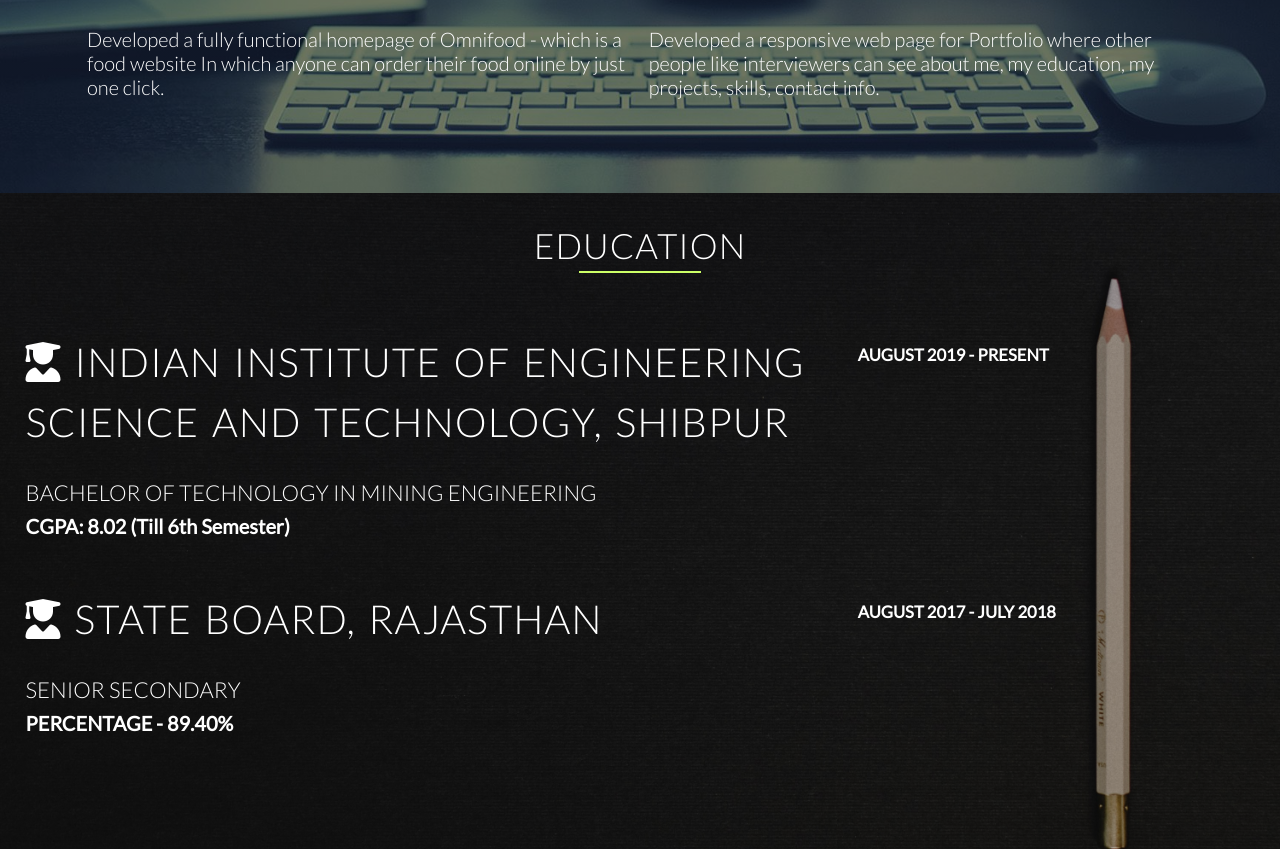
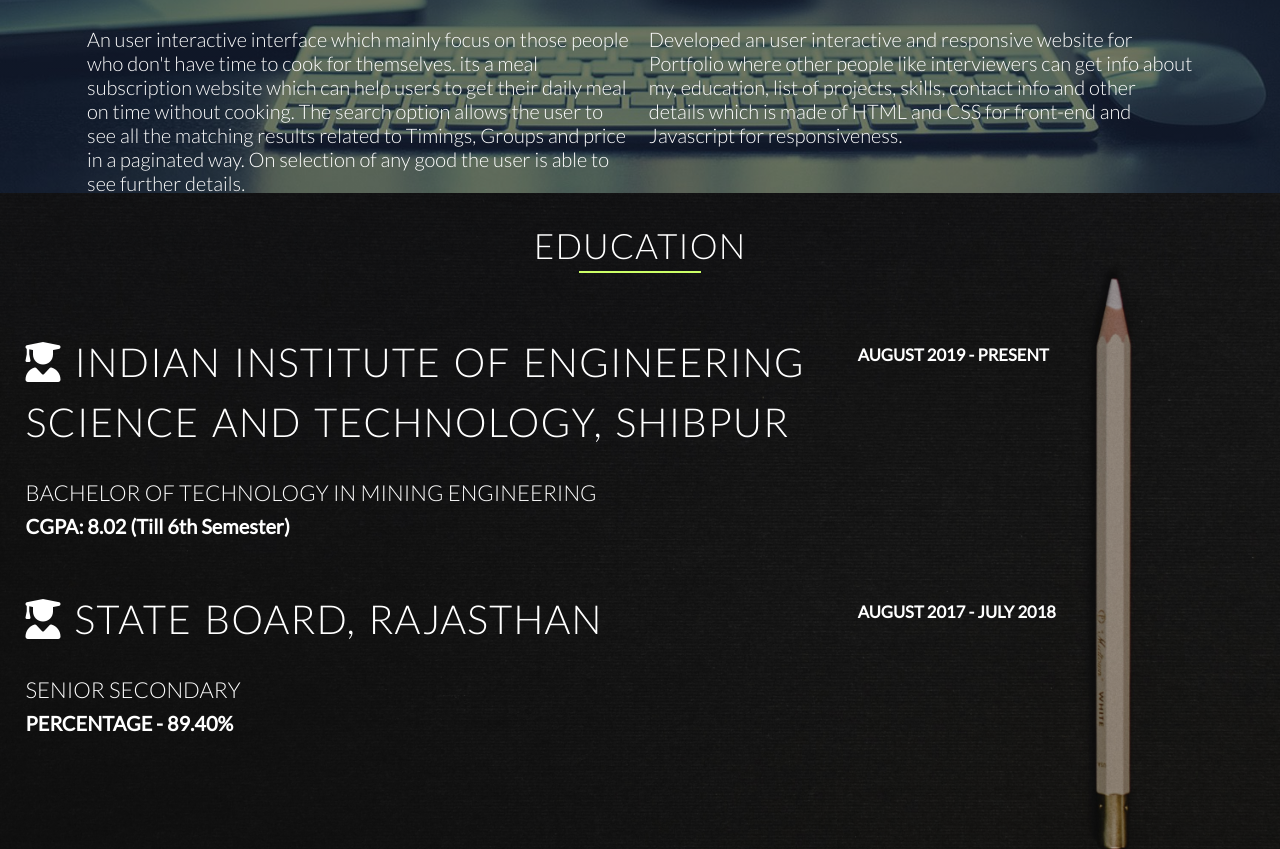
Before and after one commit to saurav2942/Portfolio, a plain HTML site: page index.html in a window 1280 px wide. Shown: the part 1407-2256 px from the top of the page. Drawn offline with nearby package versions, Linux system fonts and the light colour scheme.

Commit message:
Update index.html

```diff
--- a/index.html
+++ b/index.html
@@ -73,8 +73,10 @@
           <a href="https://saurav2942.github.io/Omnifood/" class="project-link">
             <h2 class="project-name">Omnifood</h2></a>
           <p class="project-description">
-            Developed a fully functional homepage of Omnifood - which is a food website In which
-            anyone can order their food online by just one click.
+            An user interactive interface which mainly focus on those people who don't have time to cook for themselves.
+            its a meal subscription website which can help users to get their daily meal on time without cooking.
+            The search option allows the user to see all the matching results related to Timings, Groups and price in a paginated way.
+            On selection of any good the user is able to see further details.
           </p>
         </div>
         <div class="col span-1-of-2 project">
@@ -82,8 +84,9 @@
           <a href="https://saurav2942.github.io/Personal-Portfolio-OR-CV/" class="project-link">
             <h2 class="project-name">Personal Portfolio </h2></a>
           <p class="project-description">
-            Developed a responsive web page for Portfolio where other people like interviewers can
-            see about me, my education, my projects, skills, contact info.
+            Developed an user interactive and responsive website for Portfolio where other people like interviewers can get info about
+            my, education, list of projects, skills, contact info and other details which is made of HTML and CSS for front-end and
+            Javascript for responsiveness.
           </p>
         </div>
       </div>
@@ -193,8 +196,10 @@
               TUTOR
             </h1>
             <p>
-              Worked as a part time tutor in a school which is located in my hometown to teach students from
-              class 5th to 10th.
+              Worked as a part time tutor in a school which is located in my hometown to teach students from class 5th to 10th.
+              Guided students through practice problems for K-8 grade level math classes, answering anytype of questions,
+              and guiding through the concepts of problems and steps needed to solve problems.
+              Taught techniques which focuses on basic fundamentals of maths for that particular grade to improve the understanding of the concepts
             </p>
           </div>
           <div class="col span-1-of-3 exp-period">
```
